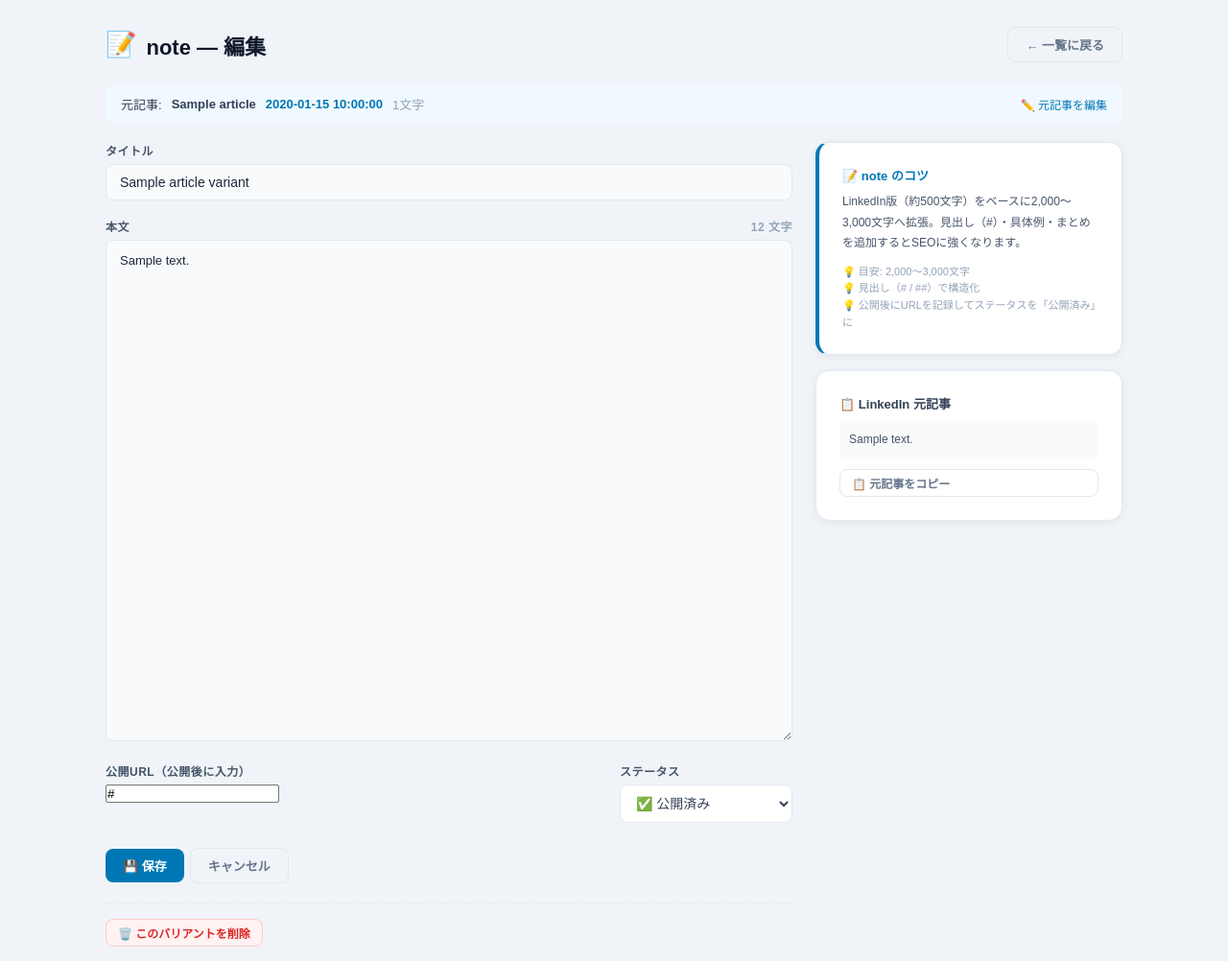
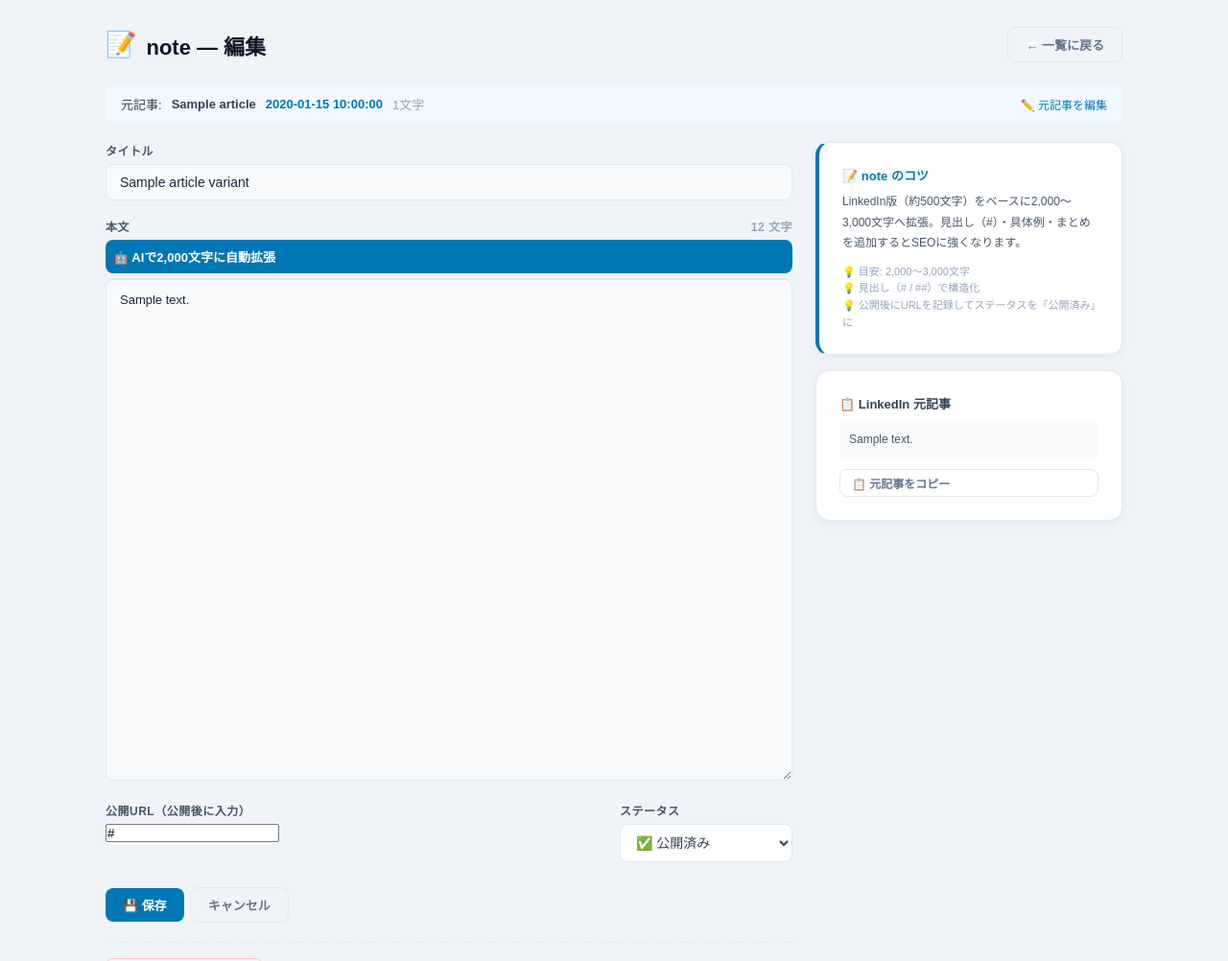
Before and after one commit to jqca/linkedin-analytics, a Flask app: page /articles/1/variants/note in a window 1280 px wide. Shown: the part 48-1050 px from the top of the page at 96% size. Run offline with Flask 3, Linux system fonts and the light colour scheme; the visitor is signed in with stand-in values (Sample User, id 1); a database or web service that is not in the repository returns one stand-in record (values such as "Sample title"); parts of the project's set-up code (start-up, migrations or seed data) failed here and were passed over; some libraries are stand-ins or nearby versions.

Commit message:
feat: note用AIで2000文字自動拡張ボタンを追加
- Anthropic API (claude-sonnet-4-5) でLinkedIn記事をnote用に拡張
- /articles/<id>/variants/note/expand-content エンドポイントを追加
- noteバリアントフォームに「🤖 AIで2,000文字に自動拡張」ボタンを追加（非同期）
- requirements.txt に anthropic>=0.30.0 を追加

Co-Authored-By: Claude Sonnet 4.6 <noreply@anthropic.com>

```diff
--- a/app.py
+++ b/app.py
@@ -1,5 +1,5 @@
 from flask import (Flask, send_from_directory, session, redirect,
-                   url_for, request, render_template)
+                   url_for, request, render_template, jsonify)
 from functools import wraps
 from datetime import datetime
 import os
@@ -36,6 +36,43 @@ PLATFORMS = {
     },
 }
 PLATFORM_KEYS = list(PLATFORMS.keys())
+
+
+# ── AI 拡張 ───────────────────────────────────────────────────────────────────
+
+_NOTE_PROMPT = """\
+以下のLinkedIn記事（約500文字）をnote.com用の記事として2,000〜3,000文字に拡張してください。
+
+【拡張ルール】
+- 元記事の主張・メッセージを核として維持する
+- note向けに読みやすい見出し構成（## サブタイトル）を入れる
+- 各セクションに具体例・背景・エピソードを追加して読み応えを出す
+- 冒頭に読者の課題感に共鳴する「フック」段落を追加する
+- 末尾に「まとめ」と読者への「問いかけ」を追加する
+- 著者（高野秀隆・量子コンピュータ×AI事業家）の文体を維持する
+- 専門的だが読みやすい日本語で書く
+- ━━━ などの区切り線は使わず、## 見出しで構造化する
+
+【タイトル】
+{title}
+
+【LinkedIn記事（元文）】
+{content}
+
+note記事（## 見出しを使った2,000文字以上の完全版）:"""
+
+
+def _expand_for_note(content: str, title: str = "") -> str:
+    """LinkedIn記事をnote用に2,000文字以上へAI拡張する"""
+    import anthropic
+    client = anthropic.Anthropic(api_key=os.environ.get("ANTHROPIC_API_KEY"))
+    prompt = _NOTE_PROMPT.format(title=title or "（タイトルなし）", content=content)
+    message = client.messages.create(
+        model="claude-sonnet-4-5",
+        max_tokens=3000,
+        messages=[{"role": "user", "content": prompt}],
+    )
+    return message.content[0].text
 
 
 # ── テンプレートフィルター ────────────────────────────────────────────────────
@@ -306,6 +343,29 @@ def variant_form(aid, platform):
                            platform=platform, pinfo=PLATFORMS[platform])
 
 
+@app.route("/articles/<int:aid>/variants/<platform>/expand-content")
+@login_required
+def variant_expand_content(aid, platform):
+    """AI で LinkedIn 記事をプラットフォーム用に拡張して JSON で返す"""
+    if platform not in PLATFORM_KEYS:
+        return jsonify({"error": "invalid platform"}), 400
+    if not os.environ.get("ANTHROPIC_API_KEY"):
+        return jsonify({"error": "ANTHROPIC_API_KEY が設定されていません"}), 500
+    conn = get_conn()
+    article = conn.execute("SELECT * FROM articles WHERE id=?", (aid,)).fetchone()
+    conn.close()
+    if not article:
+        return jsonify({"error": "article not found"}), 404
+    try:
+        if platform == "note":
+            expanded = _expand_for_note(article["content"], article["title"])
+        else:
+            return jsonify({"error": "このプラットフォームはAI拡張未対応です"}), 400
+        return jsonify({"content": expanded})
+    except Exception as e:
+        return jsonify({"error": str(e)}), 500
+
+
 @app.route("/articles/<int:aid>/variants/<platform>/delete", methods=["POST"])
 @login_required
 def variant_delete(aid, platform):
--- a/requirements.txt
+++ b/requirements.txt
@@ -1,3 +1,4 @@
 flask>=3.0.0
 gunicorn>=21.2.0
 psycopg2-binary>=2.9.9
+anthropic>=0.30.0
--- a/templates/article_variant_form.html
+++ b/templates/article_variant_form.html
@@ -43,6 +43,16 @@
             <span id="varCharCount">0</span> 文字
           </span>
         </label>
+        {% if platform == 'note' %}
+        <div style="margin-bottom:6px;">
+          <button type="button" id="expandBtn" onclick="expandWithAI(this)"
+                  class="btn btn-primary btn-sm"
+                  style="width:100%;font-size:13px;padding:8px;">
+            🤖 AIで2,000文字に自動拡張
+          </button>
+          <div id="expandStatus" style="font-size:11px;color:#94a3b8;margin-top:4px;display:none;"></div>
+        </div>
+        {% endif %}
         <textarea name="content" id="varContent" rows="22"
                   style="font-size:13px;line-height:1.75;"
                   placeholder="{{ pinfo.tip }}">{{ variant.content if variant else article.content }}</textarea>
@@ -171,5 +181,33 @@ function copyOriginal(btn) {
     setTimeout(() => { btn.textContent = '📋 元記事をコピー'; }, 2000);
   });
 }
+
+// ── AI拡張 ────────────────────────────────────────────────────
+async function expandWithAI(btn) {
+  const status = document.getElementById('expandStatus');
+  btn.disabled = true;
+  btn.textContent = '⏳ AIが執筆中... (20〜30秒)';
+  if (status) { status.style.display = 'block'; status.textContent = 'Claude がnote向けに2,000文字以上に書き起こしています...'; }
+
+  try {
+    const res = await fetch(`/articles/{{ article.id }}/variants/{{ platform }}/expand-content`);
+    const data = await res.json();
+
+    if (data.content) {
+      ta.value = data.content;
+      updateCount();
+      btn.textContent = '✅ 拡張完了 — 内容を確認して保存してください';
+      btn.style.background = '#22c55e';
+      if (status) status.textContent = `${data.content.length.toLocaleString()}文字のnote記事が生成されました。`;
+    } else {
+      btn.textContent = '❌ エラー: ' + (data.error || '不明');
+      btn.disabled = false;
+    }
+  } catch (e) {
+    btn.textContent = '❌ 通信エラー';
+    btn.disabled = false;
+    if (status) status.textContent = e.message;
+  }
+}
 </script>
 {% endblock %}
```
